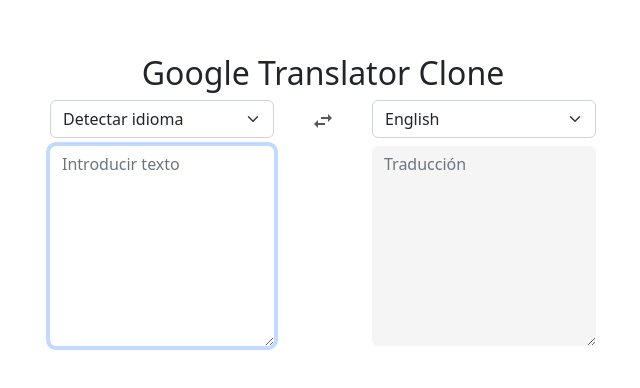
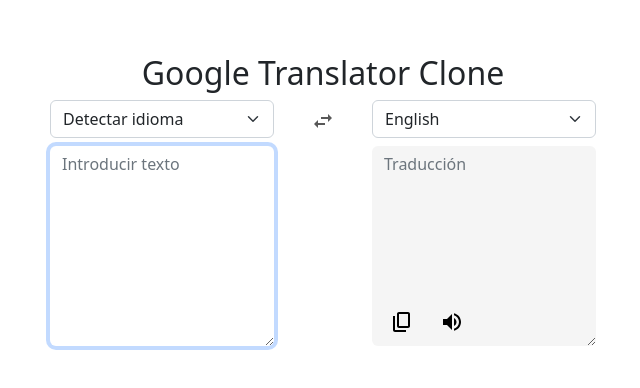
Before and after one commit to voluspak/google-translator-clone, a React (Vite) app: page / in a window 1280 px wide. Shown: the part 200-588 px from the top of the page, without its empty margins (317-957 px from the left). Built offline with nearby package versions, Linux system fonts and the light colour scheme.

Commit message:
Añado mas lenguajes y speaker para oir la pronunciacion

```diff
--- a/src/App.tsx
+++ b/src/App.tsx
@@ -3,7 +3,7 @@
 import { Container, Row, Col, Button, Stack } from 'react-bootstrap'
 import useTranslateSettings from './hooks/useTranslateSettings'
 import { AUTO_LANGUAGE } from './constants'
-import ArrowIcon from './components/ArrowIcon'
+import { ArrowIcon, ClipboardIcon, SpeakerIcon } from './components/Icon'
 import LanguageSelector from './components/LanguageSelector'
 import { SectionType } from './types.d'
 import Textarea from './components/Textarea'
@@ -19,6 +19,16 @@
   } = useTranslateSettings()
 
   const debouncedFromText = useDebounce(fromText, 500)
+
+  function handleClipboard () {
+    navigator.clipboard.writeText(result).catch(() => {})
+  }
+
+  function handleSpeaker () {
+    const utterance = new SpeechSynthesisUtterance(result)
+    utterance.lang = toLanguage
+    speechSynthesis.speak(utterance)
+  }
 
   useEffect(() => {
     if (debouncedFromText === '') return
@@ -71,12 +81,29 @@
               onChange={setToLanguage}
             />
 
+            <div style={{ position: 'relative' }}>
               <Textarea
                 loading={loading}
                 type={SectionType.To}
                 value={result}
                 onChange={setResult}
               />
+              <div style={{ position: 'absolute', bottom: 5, left: 5, display: 'flex' }}>
+                <Button
+                  variant='link'
+                  onClick={handleClipboard}
+                >
+                  <ClipboardIcon />
+                </Button>
+
+                <Button
+                  variant='link'
+                  onClick={handleSpeaker}
+                >
+                  <SpeakerIcon />
+                </Button>
+              </div>
+            </div>
           </Stack>
         </Col>
       </Row>
--- a/src/components/ArrowIcon.tsx
+++ /dev/null
@@ -1,10 +0,0 @@
-
-const ArrowIcon = () => {
-  return (
-    <svg focusable="false" width='24' height='24' xmlns="http://www.w3.org/2000/svg" viewBox="0 0 24 24">
-        <path d="M6.99 11L3 15l3.99 4v-3H14v-2H6.99v-3zM21 9l-3.99-4v3H10v2h7.01v3L21 9z" />
-    </svg>
-  )
-}
-
-export default ArrowIcon
--- /dev/null
+++ b/src/components/Icon.tsx
@@ -0,0 +1,30 @@
+
+export const ArrowIcon = () => {
+  return (
+    <svg focusable="false" width='24' height='24' xmlns="http://www.w3.org/2000/svg" viewBox="0 0 24 24">
+        <path d="M6.99 11L3 15l3.99 4v-3H14v-2H6.99v-3zM21 9l-3.99-4v3H10v2h7.01v3L21 9z" />
+    </svg>
+  )
+}
+
+export const ClipboardIcon = () => {
+  return (
+    <svg focusable="false" xmlns="http://www.w3.org/2000/svg" enableBackground="new 0 0 24 24" height="24" viewBox="0 0 24 24" width="24">
+      <g>
+        <rect fill="none" height="24" width="24"></rect>
+      </g>
+      <g>
+        <path d="M16,20H5V6H3v14c0,1.1,0.9,2,2,2h11V20z M20,16V4c0-1.1-0.9-2-2-2H9C7.9,2,7,2.9,7,4v12c0,1.1,0.9,2,2,2h9 C19.1,18,20,17.1,20,16z M18,16H9V4h9V16z"></path>
+      </g>
+    </svg>
+  )
+}
+
+export const SpeakerIcon = () => {
+  return (
+    <svg focusable="false" height="24" width="24" xmlns="http://www.w3.org/2000/svg" viewBox="0 0 24 24">
+      <path d="M3 9v6h4l5 5V4L7 9H3zm13.5 3c0-1.77-1.02-3.29-2.5-4.03v8.05c1.48-.73 2.5-2.25 2.5-4.02zM14 3.23v2.06c2.89.86 5 3.54 5 6.71s-2.11 5.85-5 6.71v2.06c4.01-.91 7-4.49 7-8.77s-2.99-7.86-7-8.77z">
+      </path>
+    </svg>
+  )
+}
--- a/src/constants.ts
+++ b/src/constants.ts
@@ -1,9 +1,33 @@
 export const SUPPORTED_LANGUAGES = {
   en: 'English',
   es: 'Spannish',
-  de: 'Deutsch',
   fr: 'French',
-  it: 'Italian'
+  it: 'Italian',
+  ar: 'Arabic',
+  bn: 'Bangla',
+  cs: 'Czech',
+  da: 'Danish',
+  de: 'German',
+  el: 'Greek',
+  fi: 'Finnish',
+  he: 'Hebrew',
+  hi: 'Hindi',
+  hu: 'Hungarian',
+  id: 'Indonesian',
+  ja: 'Japanese',
+  ko: 'Korean',
+  nl: 'Dutch',
+  no: 'Norwegian',
+  pl: 'Polish',
+  pt: 'Portugese',
+  ro: 'Romanian',
+  ru: 'Russian',
+  sk: 'Slovak',
+  sv: 'Swedish',
+  ta: 'Tamil',
+  th: 'Thai',
+  tr: 'Turkish',
+  zh: 'Chinese'
 }
 
 export const AUTO_LANGUAGE = 'auto'
```
Lines whose indentation alone changed are shown as unchanged.
